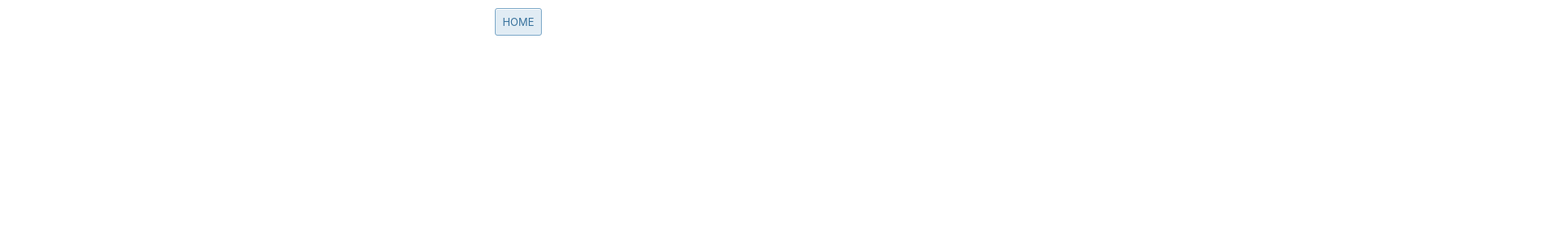
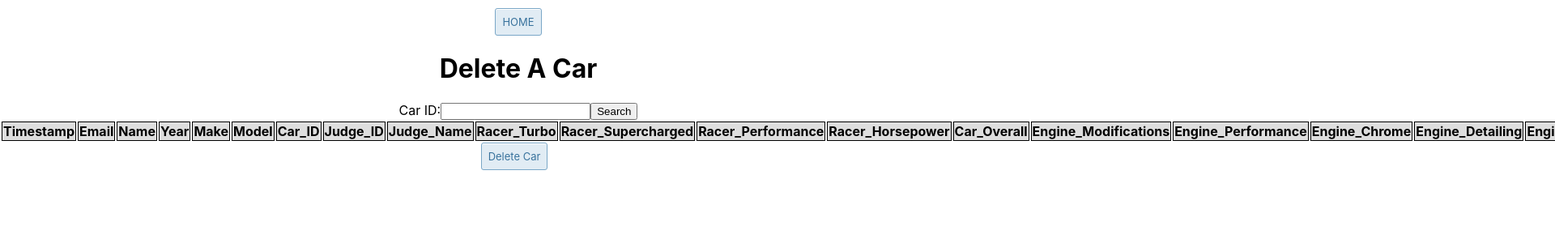
Before and after one commit to sgafurov/cisc-3140-course, a React (Create React App) app in the folder lab4/lab4-app/: page /delete in a window 1280 px wide. Before the commit this address had no page. Shown: the top 300 px of the page at 81% size, 1920 px wide, since content can reach past the window. Built offline with nearby package versions, Linux system fonts and the light colour scheme.

Commit message:
Add code to be able to delete an entry from the database

```diff
--- a/lab4/lab4-app/src/App.js
+++ b/lab4/lab4-app/src/App.js
@@ -7,6 +7,7 @@ import CarMake from './components/CarMake'
 import NewCar from './components/NewCar';
 import UpdateCar from './components/UpdateCar';
 import Navbar from './components/Navbar';
+import DeleteCar from './components/DeleteCar';
 
 function App() {
   return (
@@ -20,6 +21,7 @@ function App() {
           <Route exact path="/car-make" element={<CarMake />} />
           <Route exact path="/new" element={<NewCar />} />
           <Route exact path="/update" element={<UpdateCar />} />
+          <Route exact path="/delete" element={<DeleteCar />} />
         </Routes>
       </Router>
     </div>
--- /dev/null
+++ b/lab4/lab4-app/src/components/DeleteCar.js
@@ -0,0 +1,146 @@
+import React, { useEffect, useState } from 'react'
+import '../styles/style.css'
+
+export default function DeleteCar() {
+    const [cars, setCars] = useState([])
+    const [id, setID] = useState()
+
+    localStorage.setItem('car_id', id);
+
+    const deleteData = async () => {
+        try {
+            console.log('deleteData id', id)
+            let res = await fetch(`http://localhost:8080/api/cars/delete/${id}`, {
+                method: "DELETE",
+                headers: {
+                    'Content-Type': 'application/json'
+                },
+            });
+            let resJson = await res.json();
+            console.log(resJson)
+        } catch (err) {
+            console.log(err.message)
+        }
+    }
+
+    const fetchData = async (e) => {
+        try {
+            e.preventDefault()
+            const result = await fetch(`http://localhost:8080/api/cars/id/${id}`)
+            const resultObj = await result.json()
+            const resultObjData = resultObj.data
+            setCars(resultObjData)
+            console.log('id', id)
+            console.log('cars = ', cars)
+            console.log('cars[0] = ', cars[0])
+            // navigate('/allCarsData')
+        } catch (err) {
+            console.log(err.message)
+        }
+    }
+
+    return (
+        <>
+            <h1>Delete A Car</h1>
+            <form onSubmit={(e) => fetchData(e)}>
+                <label>
+                    Car ID:
+                    <input onChange={(e) => setID(e.target.value)} />
+                </label>
+                <input type="submit" value="Search" />
+            </form>
+
+            <table>
+                <thead>
+                    <tr>
+                        <th>Timestamp</th>
+                        <th>Email</th>
+                        <th>Name</th>
+                        <th>Year</th>
+                        <th>Make</th>
+                        <th>Model</th>
+                        <th>Car_ID</th>
+                        <th>Judge_ID</th>
+                        <th>Judge_Name</th>
+                        <th>Racer_Turbo</th>
+                        <th>Racer_Supercharged</th>
+                        <th>Racer_Performance</th>
+                        <th>Racer_Horsepower</th>
+                        <th>Car_Overall</th>
+                        <th>Engine_Modifications</th>
+                        <th>Engine_Performance</th>
+                        <th>Engine_Chrome</th>
+                        <th>Engine_Detailing</th>
+                        <th>Engine_Cleanliness</th>
+                        <th>Body_Frame_Undercarriage</th>
+                        <th>Body_Frame_Suspension</th>
+                        <th>Body_Frame_Chrome</th>
+                        <th>Body_Frame_Detailing</th>
+                        <th>Body_Frame_Cleanliness</th>
+                        <th>Mods_Paint</th>
+                        <th>Mods_Body</th>
+                        <th>Mods_Wrap</th>
+                        <th>Mods_Rims</th>
+                        <th>Mods_Interior</th>
+                        <th>Mods_Other</th>
+                        <th>Mods_ICE</th>
+                        <th>Mods_Aftermarket</th>
+                        <th>Mods_WIP</th>
+                        <th>Mods_Overall</th>
+                    </tr>
+                </thead>
+
+                <tbody>
+                    {cars.map((car, index) => {
+                        return (
+                            <>
+                                <tr>
+                                    <td>{cars[index].Timestamp}</td>
+                                    <td>{cars[index].Email}</td>
+                                    <td>{cars[index].Name}</td>
+                                    <td>{cars[index].Year}</td>
+                                    <td>{cars[index].Make}</td>
+                                    <td>{cars[index].Model}</td>
+                                    <td>{cars[index].Car_ID}</td>
+                                    <td>{cars[index].Judge_ID}</td>
+                                    <td>{cars[index].Judge_Name}</td>
+                                    <td>{cars[index].Racer_Turbo}</td>
+                                    <td>{cars[index].Racer_Supercharged}</td>
+                                    <td>{cars[index].Racer_Performance}</td>
+                                    <td>{cars[index].Racer_Horsepower}</td>
+                                    <td>{cars[index].Car_Overall}</td>
+                                    <td>{cars[index].Engine_Modifications}</td>
+                                    <td>{cars[index].Engine_Performance}</td>
+                                    <td>{cars[index].Engine_Chrome}</td>
+                                    <td>{cars[index].Engine_Detailing}</td>
+                                    <td>{cars[index].Engine_Cleanliness}</td>
+                                    <td>{cars[index].Body_Frame_Undercarriage}</td>
+                                    <td>{cars[index].Body_Frame_Suspension}</td>
+                                    <td>{cars[index].Body_Frame_Chrome}</td>
+                                    <td>{cars[index].Body_Frame_Detailing}</td>
+                                    <td>{cars[index].Body_Frame_Cleanliness}</td>
+                                    <td>{cars[index].Mods_Paint}</td>
+                                    <td>{cars[index].Mods_Body}</td>
+                                    <td>{cars[index].Mods_Wrap}</td>
+                                    <td>{cars[index].Mods_Rims}</td>
+                                    <td>{cars[index].Mods_Interior}</td>
+                                    <td>{cars[index].Mods_Other}</td>
+                                    <td>{cars[index].Mods_ICE}</td>
+                                    <td>{cars[index].Mods_Aftermarket}</td>
+                                    <td>{cars[index].Mods_WIP}</td>
+                                    <td>{cars[index].Mods_Overall}</td>
+                                </tr>
+                            </>
+                        );
+                    })}
+                </tbody>
+            </table>
+
+
+            {/* <form onSubmit={deleteData} style={{ margin: '0 auto', display: 'flex', flexDirection: 'column', width: '30%' }}>
+                <input type="submit" value="Delete Car" />
+            </form> */}
+            <button type='submit' onClick={deleteData}>Delete Car</button>
+        </>
+    )
+}
--- a/lab4/lab4-app/src/components/Home.js
+++ b/lab4/lab4-app/src/components/Home.js
@@ -26,6 +26,10 @@ export default function Home() {
         navigate('/update')
     }
 
+    const navigateDeleteData = () => {
+        navigate('/delete')
+    }
+
     return (
         <>
             <img src={background} id='background-img' />
@@ -38,7 +42,8 @@ export default function Home() {
                     <button onClick={navigateCarID}>Get Cars Via Car ID</button>
                     <button onClick={navigateCarMake}>Get Cars Via Car Make</button>
                     <button onClick={navigateNewData}>Add New Car Data</button>
-                    <button onClick={navigateUpdateData}>Update Car Cata</button>
+                    <button onClick={navigateUpdateData}>Update Car Data</button>
+                    <button onClick={navigateDeleteData}>Delete Car Data</button>
                 </div>
             </div>
         </>
```
Also changed, not shown: 2 other files (tests, documents, lock files or other folders).
